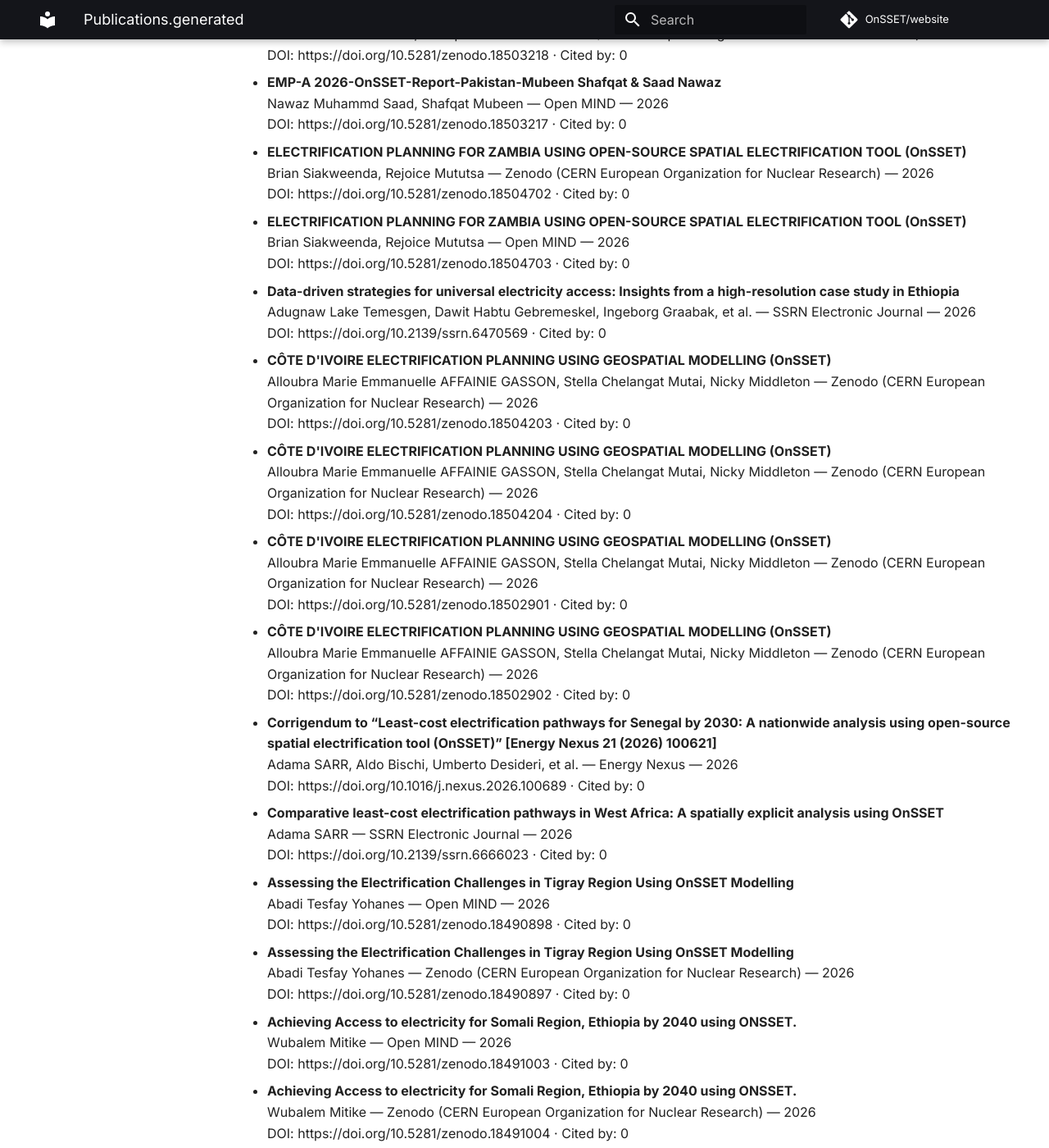
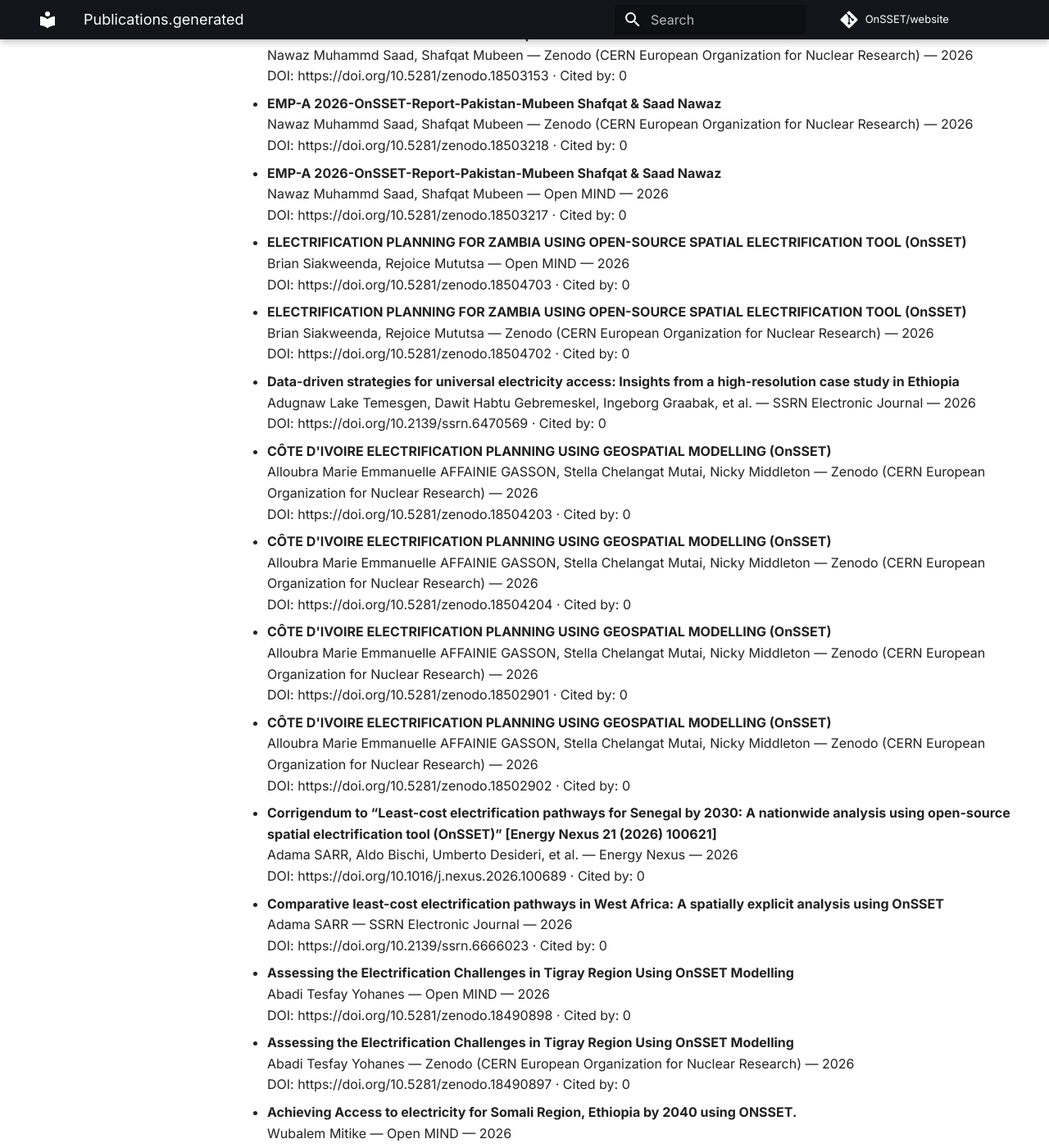
Before and after one commit to OnSSET/website, an MkDocs documentation site: the page built from docs/publications.generated.md, in a window 1280 px wide and 1400 px high, scrolled down 3998 px. Shown: the whole window at 82% size. Built offline with MkDocs 1.6.1 and Material for MkDocs 9.7.7, drawn with Linux system fonts in a browser that asks for light colours; comment, search, counter and statistics services are not loaded; some of the changed text lies outside the part shown.

```diff
--- a/docs/publications.generated.md
+++ b/docs/publications.generated.md
@@ -167,12 +171,12 @@ No results found.
   DOI: https://doi.org/10.5281/zenodo.18503217 · Cited by: 0
 
 - **ELECTRIFICATION PLANNING FOR ZAMBIA USING OPEN-SOURCE SPATIAL ELECTRIFICATION TOOL (OnSSET)**
+  Brian Siakweenda, Rejoice Mututsa — Open MIND — 2026
+  DOI: https://doi.org/10.5281/zenodo.18504703 · Cited by: 0
+
+- **ELECTRIFICATION PLANNING FOR ZAMBIA USING OPEN-SOURCE SPATIAL ELECTRIFICATION TOOL (OnSSET)**
   Brian Siakweenda, Rejoice Mututsa — Zenodo (CERN European Organization for Nuclear Research) — 2026
   DOI: https://doi.org/10.5281/zenodo.18504702 · Cited by: 0
-
-- **ELECTRIFICATION PLANNING FOR ZAMBIA USING OPEN-SOURCE SPATIAL ELECTRIFICATION TOOL (OnSSET)**
-  Brian Siakweenda, Rejoice Mututsa — Open MIND — 2026
-  DOI: https://doi.org/10.5281/zenodo.18504703 · Cited by: 0
 
 - **Data-driven strategies for universal electricity access: Insights from a high-resolution case study in Ethiopia**
   Adugnaw Lake Temesgen, Dawit Habtu Gebremeskel, Ingeborg Graabak, et al. — SSRN Electronic Journal — 2026
@@ -220,11 +224,11 @@ No results found.
 
 - **A Systematic Literature Review of Applications, Advancements, and Future Research Needs of the Open Source Spatial Electrification Toolkit (OnSSET)**
   Nicola Middleton, Naomi Tan, Mark Howells — Zenodo (CERN European Organization for Nuclear Research) — 2026
-  DOI: https://doi.org/10.5281/zenodo.19353316 · Cited by: 0
+  DOI: https://doi.org/10.5281/zenodo.19353317 · Cited by: 0
 
 - **A Systematic Literature Review of Applications, Advancements, and Future Research Needs of the Open Source Spatial Electrification Toolkit (OnSSET)**
   Nicola Middleton, Naomi Tan, Mark Howells — Zenodo (CERN European Organization for Nuclear Research) — 2026
-  DOI: https://doi.org/10.5281/zenodo.19353317 · Cited by: 0
+  DOI: https://doi.org/10.5281/zenodo.19353316 · Cited by: 0
 
 - **A global geospatial dataset of renewable electricity supply and network infrastructure for 2024, 2030 and 2050**
   Jihyeon Jeong, Fred Thomas, Jim W. Hall — Research Square — 2026
```
Also changed, not shown: other parts of docs/publications.generated.md (+5 -5 lines).
